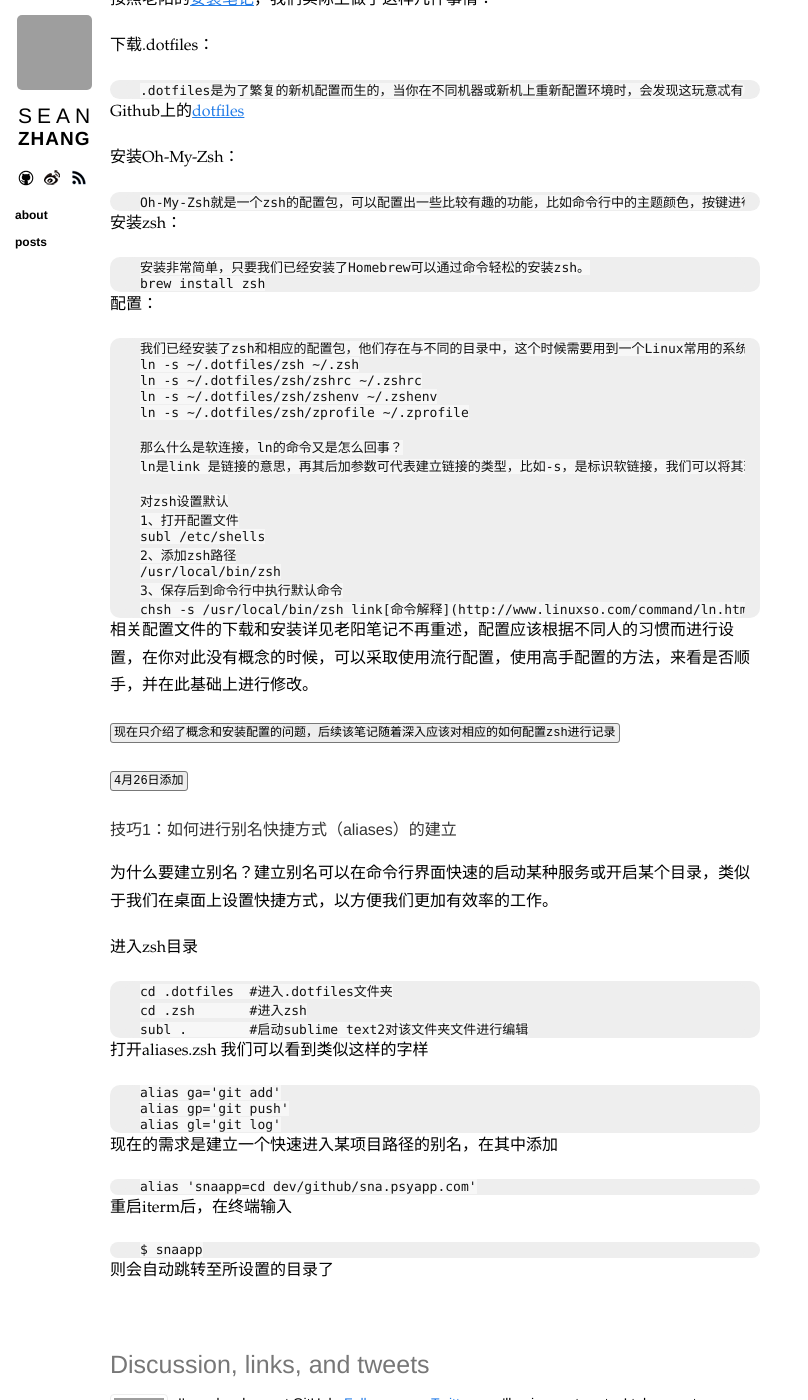
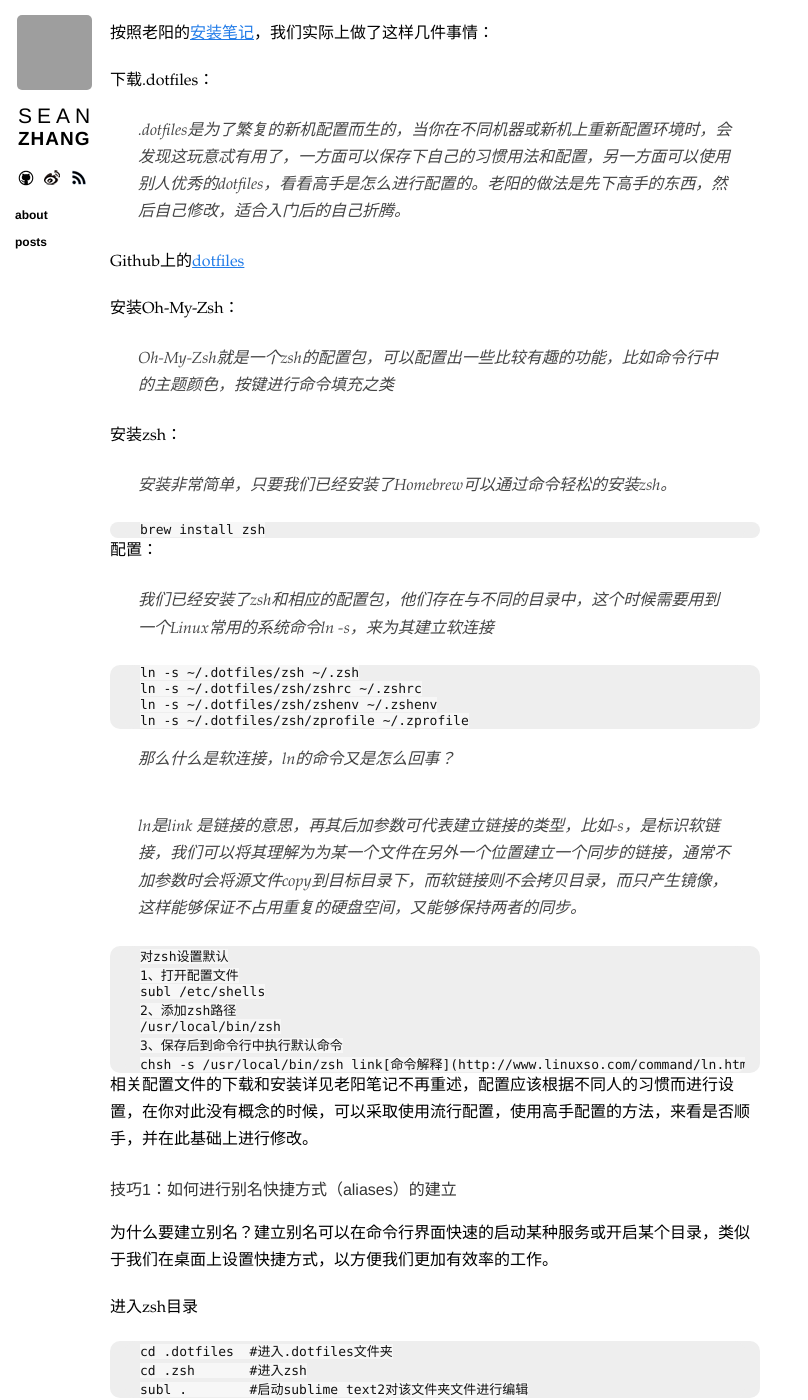
Before and after one commit to psytown/psytown.github.com, a Jekyll site: the page built from _posts/2013-4-26-zsh.md, in a window 1280 px wide and 1400 px high, scrolled down 520 px. Shown: the whole window, without its empty margins (0-808 px from the left). Built offline with Jekyll 4.4.1, drawn with Linux system fonts in a browser that asks for light colours; nearby versions of some CDN libraries; Markdown is read by kramdown in place of the engine named in the settings; comment, search, counter and statistics services are not loaded; grey boxes are pictures that could not be loaded.

Commit message:
zsh change

```diff
--- a/_posts/2013-4-26-zsh.md
+++ b/_posts/2013-4-26-zsh.md
@@ -5,7 +5,8 @@ category: posts
 ---
 
 ####相关概念
-	怎样理解zsh？iterm和zsh的关系是什么？
+
+>怎样理解zsh？iterm和zsh的关系是什么？
 
 zsh，全称为Z-shell，是Shell（壳）的一种，在计算机科学的术语中，shell区别与核，是指“提供使用者使用界面”的软件（命令解析器），我们以前熟悉的MS-DOS就是命令行shell的一种，当然window实质上也是shell的一种，而随着图形化shell的普及，shell的含义渐渐只特指命令行的使用界面了。在OSX中，其默认的shell为bash，zsh是一种更为强大和适于个性配置的shell。
 
@@ -17,30 +18,33 @@ iterm2，我们不难观察到一个现象，就是我们一般在使用命令
 
 下载.dotfiles：
 
-	.dotfiles是为了繁复的新机配置而生的，当你在不同机器或新机上重新配置环境时，会发现这玩意忒有用了，一方面可以保存下自己的习惯用法和配置，另一方面可以使用别人优秀的dotfiles，看看高手是怎么进行配置的。老阳的做法是先下高手的东西，然后自己修改，适合入门后的自己折腾。
+>.dotfiles是为了繁复的新机配置而生的，当你在不同机器或新机上重新配置环境时，会发现这玩意忒有用了，一方面可以保存下自己的习惯用法和配置，另一方面可以使用别人优秀的dotfiles，看看高手是怎么进行配置的。老阳的做法是先下高手的东西，然后自己修改，适合入门后的自己折腾。
 
 Github上的[dotfiles](https://github.com/search?q=dotfiles&ref=cmdform)
 
 安装Oh-My-Zsh：
 
-	Oh-My-Zsh就是一个zsh的配置包，可以配置出一些比较有趣的功能，比如命令行中的主题颜色，按键进行命令填充之类
+>Oh-My-Zsh就是一个zsh的配置包，可以配置出一些比较有趣的功能，比如命令行中的主题颜色，按键进行命令填充之类
 
 
 安装zsh：
 
-	安装非常简单，只要我们已经安装了Homebrew可以通过命令轻松的安装zsh。
+>安装非常简单，只要我们已经安装了Homebrew可以通过命令轻松的安装zsh。
+
 	brew install zsh
 
 配置：
 
-	我们已经安装了zsh和相应的配置包，他们存在与不同的目录中，这个时候需要用到一个Linux常用的系统命令ln -s，来为其建立软连接
+>我们已经安装了zsh和相应的配置包，他们存在与不同的目录中，这个时候需要用到一个Linux常用的系统命令ln -s，来为其建立软连接
+
 	ln -s ~/.dotfiles/zsh ~/.zsh
 	ln -s ~/.dotfiles/zsh/zshrc ~/.zshrc
 	ln -s ~/.dotfiles/zsh/zshenv ~/.zshenv
 	ln -s ~/.dotfiles/zsh/zprofile ~/.zprofile
 
-	那么什么是软连接，ln的命令又是怎么回事？
-	ln是link 是链接的意思，再其后加参数可代表建立链接的类型，比如-s，是标识软链接，我们可以将其理解为为某一个文件在另外一个位置建立一个同步的链接，通常不加参数时会将源文件copy到目标目录下，而软链接则不会拷贝目录，而只产生镜像，这样能够保证不占用重复的硬盘空间，又能够保持两者的同步。
+>那么什么是软连接，ln的命令又是怎么回事？
+
+>ln是link 是链接的意思，再其后加参数可代表建立链接的类型，比如-s，是标识软链接，我们可以将其理解为为某一个文件在另外一个位置建立一个同步的链接，通常不加参数时会将源文件copy到目标目录下，而软链接则不会拷贝目录，而只产生镜像，这样能够保证不占用重复的硬盘空间，又能够保持两者的同步。
 
 	对zsh设置默认
 	1、打开配置文件
@@ -54,10 +58,6 @@ link[命令解释](http://www.linuxso.com/command/ln.html)
 相关配置文件的下载和安装详见老阳笔记不再重述，配置应该根据不同人的习惯而进行设置，在你对此没有概念的时候，可以采取使用流行配置，使用高手配置的方法，来看是否顺手，并在此基础上进行修改。
 
 
-`现在只介绍了概念和安装配置的问题，后续该笔记随着深入应该对相应的如何配置zsh进行记录`
-
-
-`4月26日添加`
 ####技巧1：如何进行别名快捷方式（aliases）的建立
 为什么要建立别名？建立别名可以在命令行界面快速的启动某种服务或开启某个目录，类似于我们在桌面上设置快捷方式，以方便我们更加有效率的工作。
 
```
Also changed, not shown: 3 other files.
